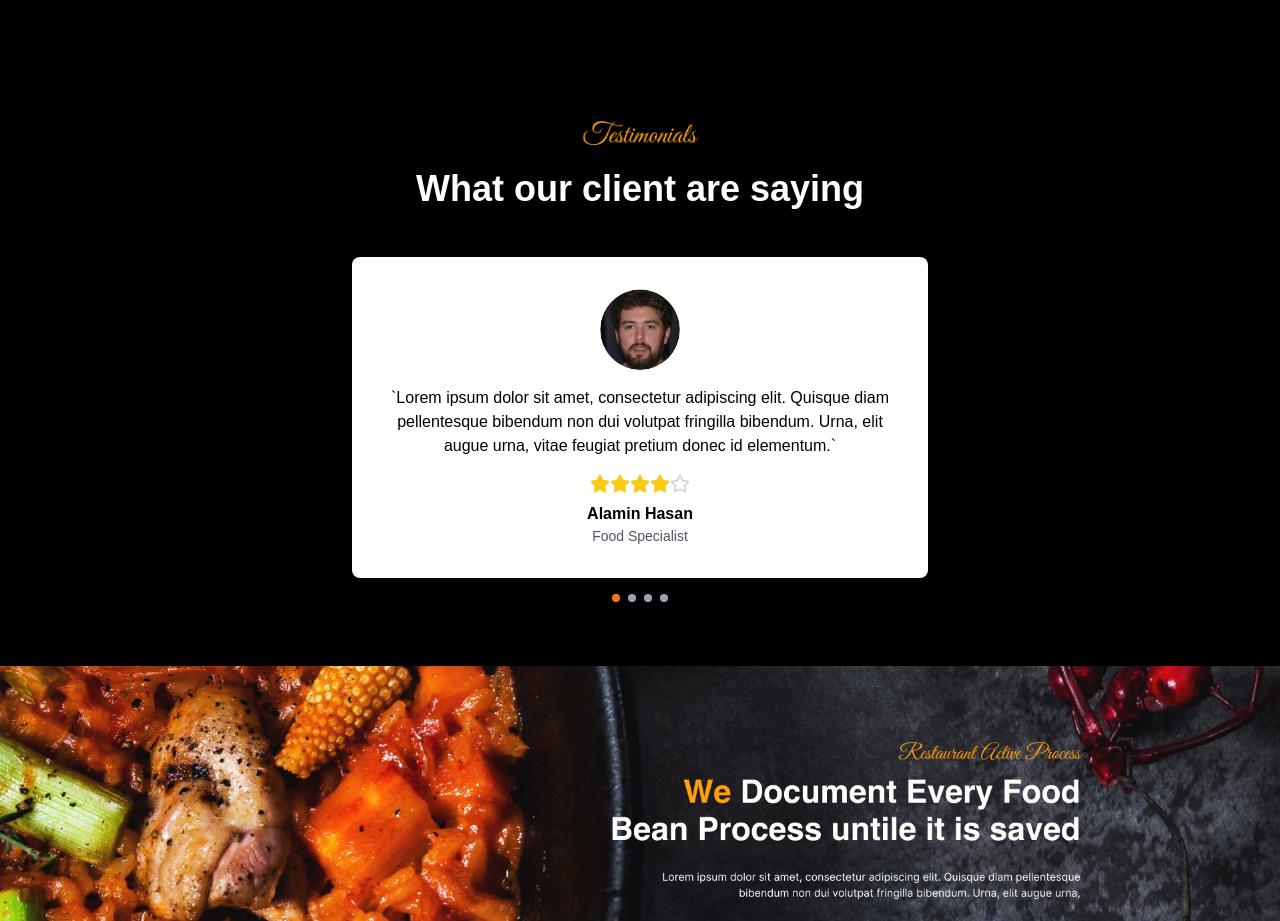
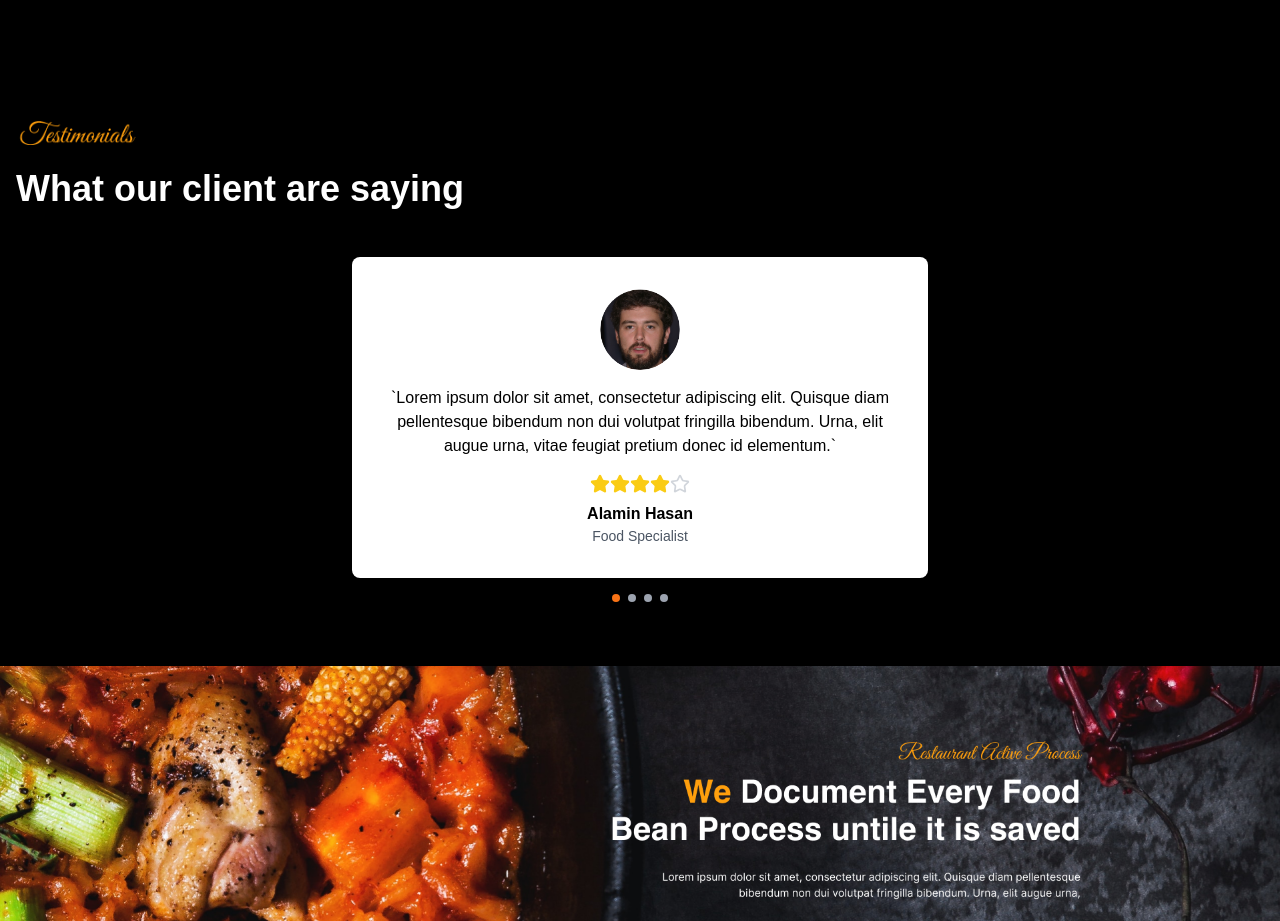
Before and after one commit to Tahasaif3/Figma-Templa-9-Hackathon, a Next.js app: page / in a window 1280 px wide. Shown: the part 5120-6041 px from the top of the page. Built offline with nearby package versions, Linux system fonts and the light colour scheme.

Commit message:
testimonial.tsx

```diff
--- a/components/testimonial.tsx
+++ b/components/testimonial.tsx
@@ -15,9 +15,9 @@ export default function TestimonialSection() {
   return (
     <section className="bg-black text-white py-12 md:py-16">
       <div className="container mx-auto px-4 max-w-7xl">
-        <div className="text-center mb-8 md:mb-12">
-          <Image src='/Testimonials.png' alt="Testimonials heading" width={123} height={40} className='mb-2 mx-auto' />
-          <h3 className="text-2xl md:text-4xl font-bold mt-4">What our client are saying</h3>
+        <div className="text-start mb-8 md:mb-12">
+          <Image src='/Testimonials.png' alt="Testimonials heading" width={123} height={40} className='mb-3 mr-96' />
+          <h3 className="text-2xl md:text-4xl font-bold mt-4 text-white">What our client are saying</h3>
         </div>
 
         <div className="relative max-w-xl mx-auto">
```
